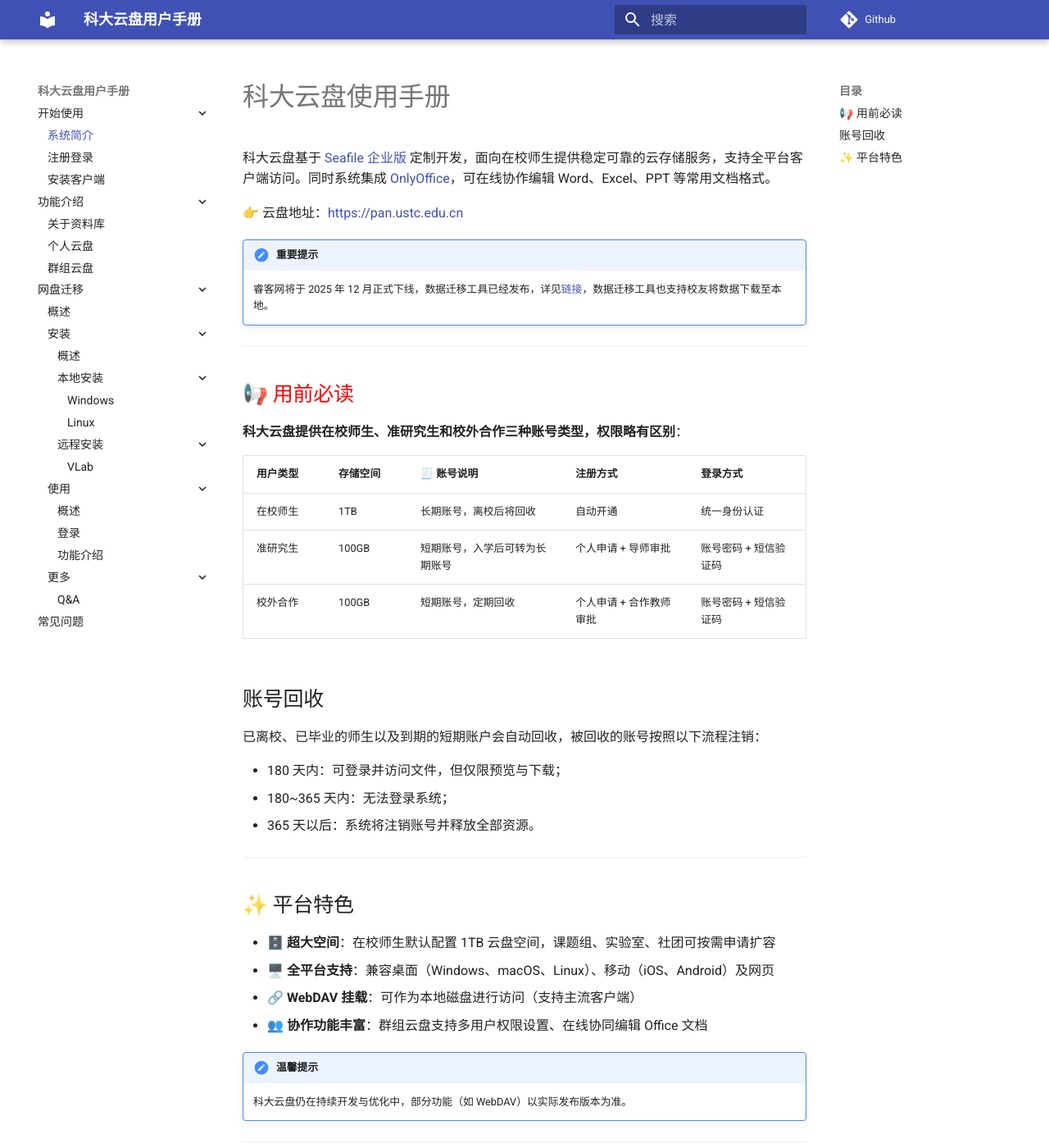
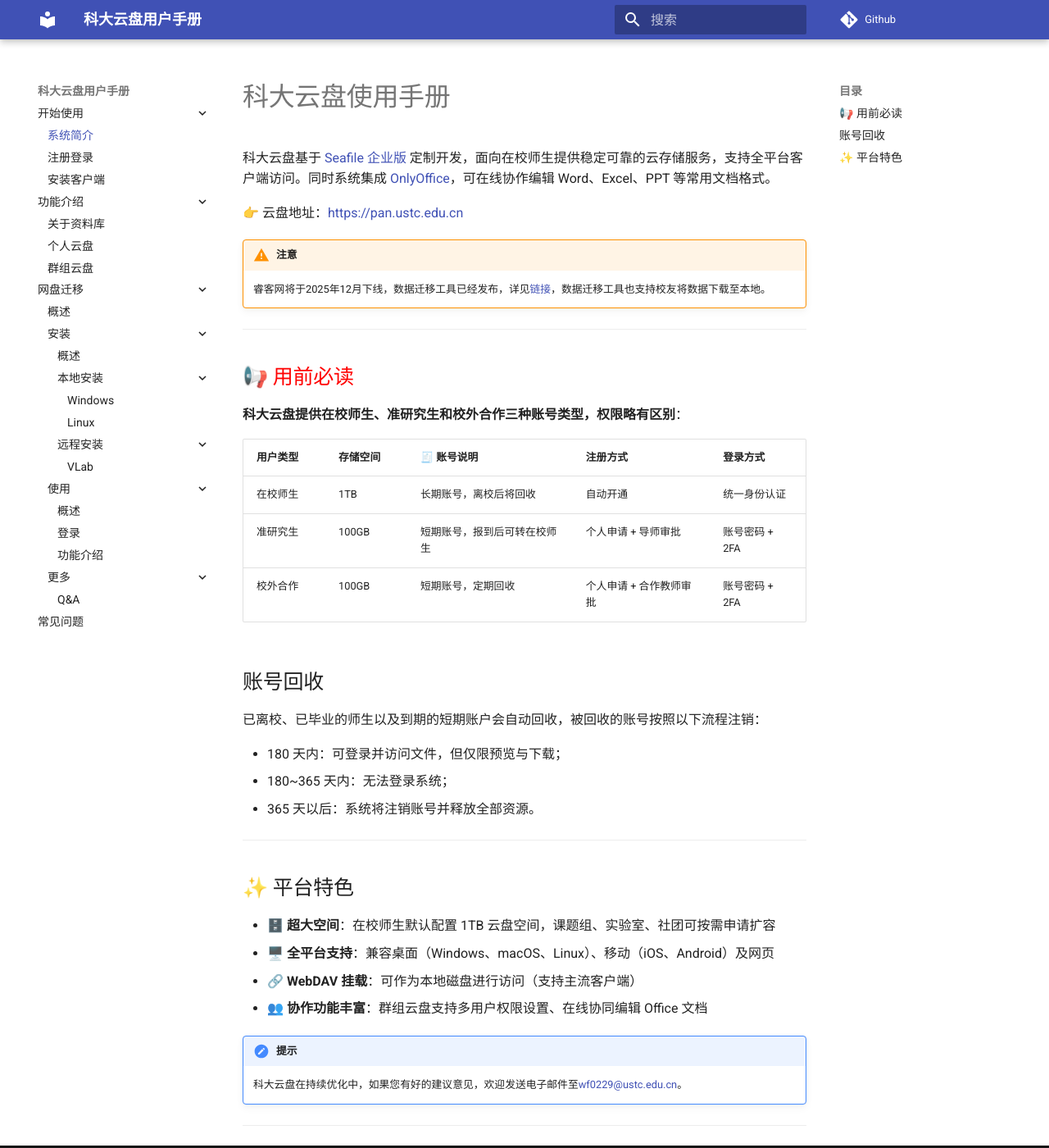
Before and after one commit to wf0229/pan_doc, an MkDocs documentation site: the page built from docs/index.md, in a window 1280 px wide and 1400 px high. Shown: the whole window at 82% size. Built offline with MkDocs 1.6.1 and Material for MkDocs 9.7.7, drawn with Linux system fonts in a browser that asks for light colours; comment, search, counter and statistics services are not loaded.

```diff
--- a/docs/index.md
+++ b/docs/index.md
@@ -4,9 +4,9 @@
 
 👉 云盘地址：[https://pan.ustc.edu.cn](https://pan.ustc.edu.cn)
 
-!!! note "重要提示"
+!!! warning "注意"
 
-    睿客网将于 2025 年 12 月正式下线，数据迁移工具已经发布，详见[链接](https://pan.ustc.edu.cn/doc/transfer/)，数据迁移工具也支持校友将数据下载至本地。
+    睿客网将于2025年12月下线，数据迁移工具已经发布，详见[链接](https://pan.ustc.edu.cn/doc/transfer/)，数据迁移工具也支持校友将数据下载至本地。
 ---
 
 ## 📢 <span style="color:red">用前必读</span>
@@ -16,8 +16,8 @@
 | 用户类型   | 存储空间 | 🧾 账号说明                 | 注册方式         | 登录方式               |
 |------------|-----------|-----------------------------|------------------|------------------------|
 | 在校师生   | 1TB       | 长期账号，离校后将回收     | 自动开通         | 统一身份认证           |
-| 准研究生   | 100GB     | 短期账号，入学后可转为长期账号 | 个人申请 + 导师审批 | 账号密码 + 短信验证码   |
-| 校外合作   | 100GB     | 短期账号，定期回收         | 个人申请 + 合作教师审批 | 账号密码 + 短信验证码 |
+| 准研究生   | 100GB     | 短期账号，报到后可转在校师生 | 个人申请 + 导师审批 | 账号密码 + 2FA   |
+| 校外合作   | 100GB     | 短期账号，定期回收         | 个人申请 + 合作教师审批 | 账号密码 + 2FA |
 
 ## 账号回收
 
@@ -35,7 +35,7 @@
 - 🔗 **WebDAV 挂载**：可作为本地磁盘进行访问（支持主流客户端）
 - 👥 **协作功能丰富**：群组云盘支持多用户权限设置、在线协同编辑 Office 文档
 
-!!! note "温馨提示"
+!!! note "提示"
 
-    科大云盘仍在持续开发与优化中，部分功能（如 WebDAV）以实际发布版本为准。
+    科大云盘在持续优化中，如果您有好的建议意见，欢迎发送电子邮件至[wf0229@ustc.edu.cn](mailto:wf0229@ustc.edu.cn)。
 ---
```
Also changed, not shown: docs/install.md (+51 -9 lines), docs/library.md (+1 -1 lines), docs/_static/images/linux.png (added), docs/_static/images/webdav-win-1.png (added), docs/_static/images/webdav-win-2.png (added), docs/image.png (added).
